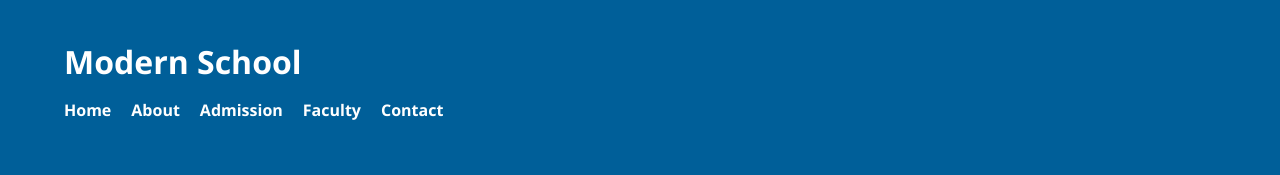
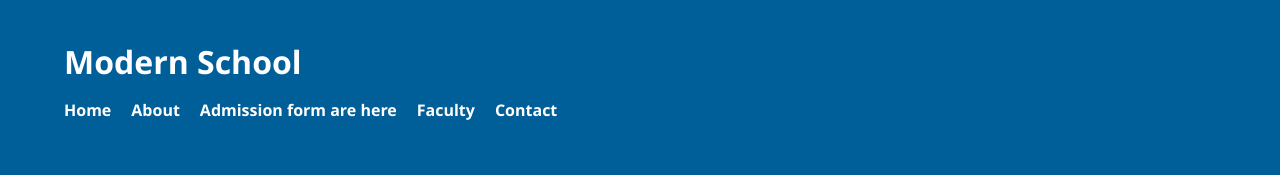
Before and after one commit to deepvadaliya/978-DevOps, a plain HTML site: page index.html in a window 1280 px wide. Shown: the top 175 px of the page. Drawn offline with Linux system fonts and the light colour scheme.

Commit message:
change in the admission button section

```diff
--- a/index.html
+++ b/index.html
@@ -14,7 +14,7 @@
         <ul>
           <li><a href="#home">Home</a></li>
           <li><a href="#about">About</a></li>
-          <li><a href="#admissions">Admission</a></li>
+          <li><a href="#admissions">Admission form are here</a></li>
           <li><a href="#faculty">Faculty</a></li>
           <li><a href="#contact">Contact</a></li>
         </ul>
```
